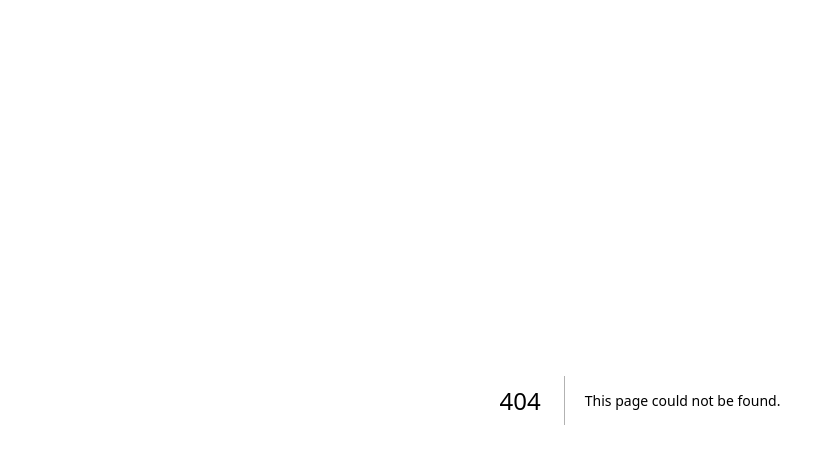
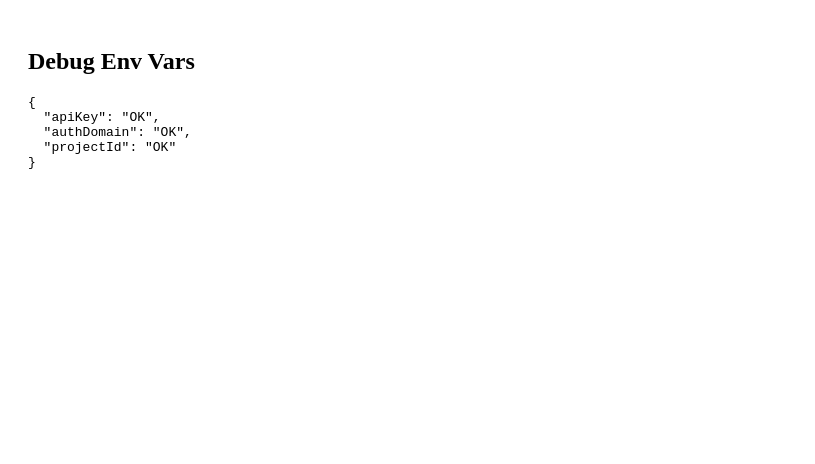
Before and after one commit to deevashb24/RESUMEBUILDER.ai, a Next.js app: page /debug in a window 1280 px wide. Before the commit this address had no page. Shown: the top 464 px of the page, without its empty margins (0-815 px from the left). Built offline with nearby package versions, Linux system fonts and the light colour scheme; no server answers.

Commit message:
Add Debug component to display environment variables

```diff
--- /dev/null
+++ b/pages/debug.js
@@ -0,0 +1,14 @@
+export default function Debug() {
+  return (
+    <div style={{padding:20}}>
+      <h2>Debug Env Vars</h2>
+      <pre>
+        {JSON.stringify({
+          apiKey: process.env.NEXT_PUBLIC_FIREBASE_API_KEY ? "OK" : "MISSING",
+          authDomain: process.env.NEXT_PUBLIC_FIREBASE_AUTH_DOMAIN ? "OK" : "MISSING",
+          projectId: process.env.NEXT_PUBLIC_FIREBASE_PROJECT_ID ? "OK" : "MISSING",
+        }, null, 2)}
+      </pre>
+    </div>
+  );
+}
```
